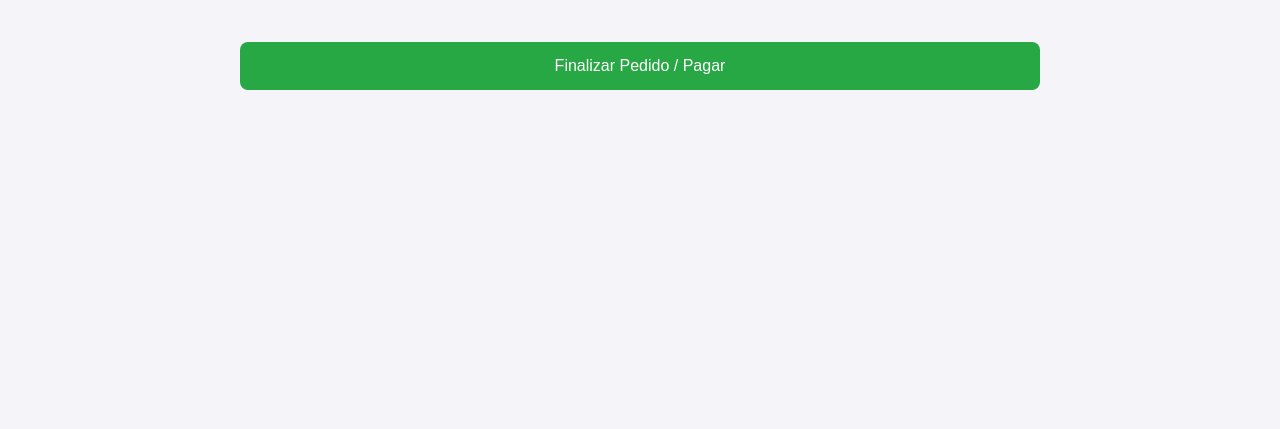
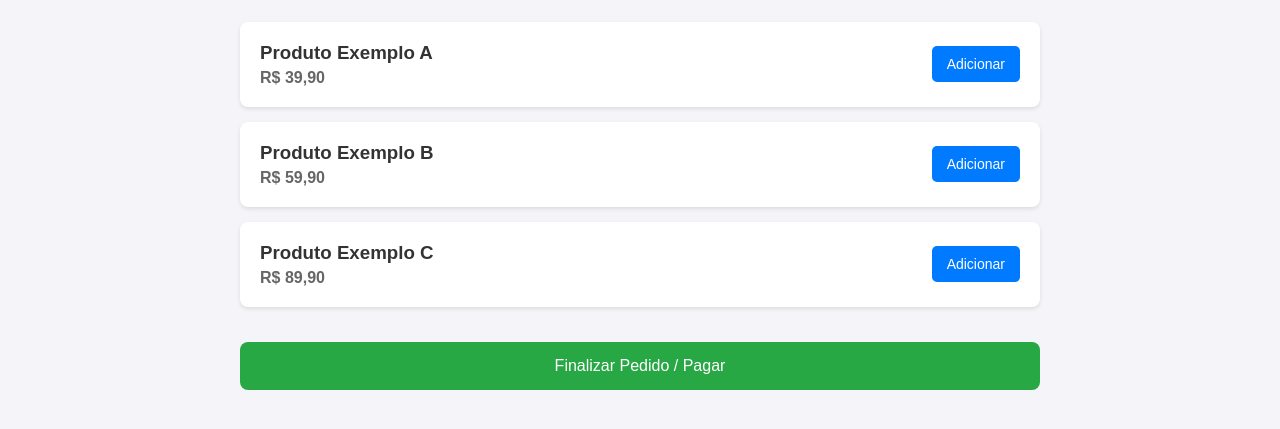
Before and after one commit to rhyanlacerda10-alt/Site-de-vendaa, a website: page public/index.html in a window 1280 px wide. Shown: the part 199-628 px from the top of the page. Drawn offline with Linux system fonts and the light colour scheme; no server answers; files whose address does not match are found by name.

Commit message:
Update index.html

```diff
--- a/public/index.html
+++ b/public/index.html
@@ -33,7 +33,27 @@
         </div>
 
         <div id="lista-produtos">
-            <!-- Os produtos serão carregados automaticamente do servidor aqui -->
+            <div class="produto-card">
+                <div class="produto-info">
+                    <h3>Produto Exemplo A</h3>
+                    <p>R$ 39,90</p>
+                </div>
+                <button onclick="adicionarAoCarrinho(1)">Adicionar</button>
+            </div>
+            <div class="produto-card">
+                <div class="produto-info">
+                    <h3>Produto Exemplo B</h3>
+                    <p>R$ 59,90</p>
+                </div>
+                <button onclick="adicionarAoCarrinho(2)">Adicionar</button>
+            </div>
+            <div class="produto-card">
+                <div class="produto-info">
+                    <h3>Produto Exemplo C</h3>
+                    <p>R$ 89,90</p>
+                </div>
+                <button onclick="adicionarAoCarrinho(3)">Adicionar</button>
+            </div>
         </div>
 
         <button class="btn-pagar" onclick="finalizarPedido()">Finalizar Pedido / Pagar</button>
```
